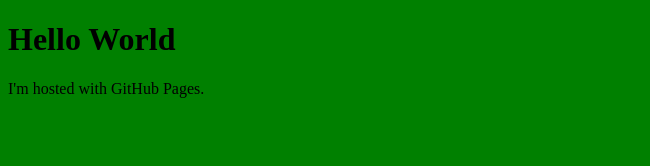
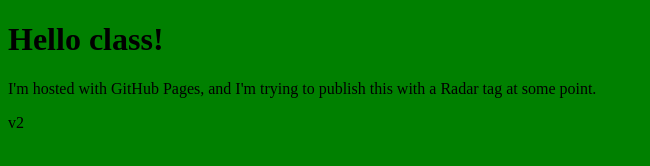
Before and after one commit to victorcitrix/victorcitrix.github.io, a plain HTML site: page index.html in a window 1280 px wide. Shown: the whole page, without its empty margins (0-650 px from the left). Drawn offline with Linux system fonts and the light colour scheme.

Commit message:
v2 changes
v2 changes

```diff
--- a/index.html
+++ b/index.html
@@ -1,7 +1,8 @@
 <!DOCTYPE html>
 <html>
 <body bgcolor=green>
-<h1>Hello World</h1>
-<p>I'm hosted with GitHub Pages.</p>
+<h1>Hello class!</h1>
+<p>I'm hosted with GitHub Pages, and I'm trying to publish this with a Radar tag at some point.</p>
+<p>v2</p>
 </body>
 </html>
```
Also changed, not shown: 1 other file.
